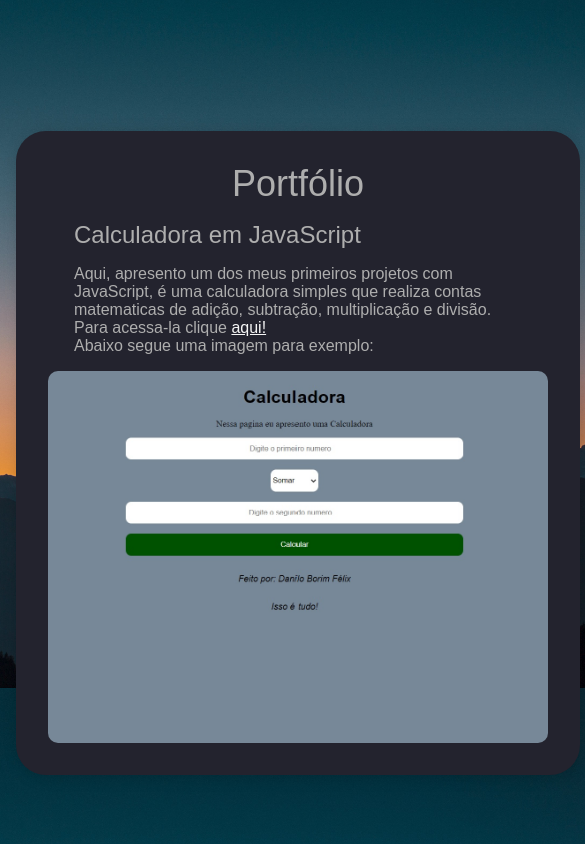
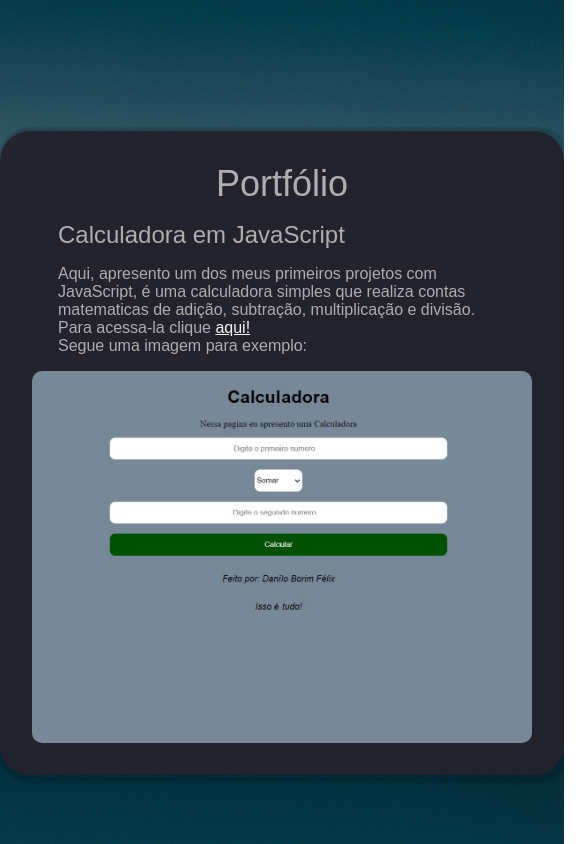
Before and after one commit to DaniloBFS/meu-portfolio, a plain HTML site: page index.html in a window 390 px wide. Shown: the part 1000-1844 px from the top of the page, 585 px wide, since content can reach past the window. Drawn offline with Linux system fonts and the light colour scheme.

Commit message:
atualização

```diff
--- a/index.html
+++ b/index.html
@@ -10,7 +10,8 @@
     </head>
 
     <body>
-        <div class="container">
+        <main class="principal">
+            <section class="container">
                 <div class="profile box">
                     <img class="perfil" src="pics/camisa_xadrez.jpg" alt="Danilo">
                     <h1 class="title">Danilo Borim</h1>
@@ -21,7 +22,7 @@
                         <li><a href="https://www.instagram.com/danilobf35/"><img class="icon" src="pics/insta_icon.webp" alt="Instagram"></a></li>
                         <li><a href="https://www.linkedin.com/in/dbfs/"><img class="icon" src="pics/linkedin_icon.png" alt="LinkedIn"></a></li>
                     </ul>
-            </div>
+                </section>
 
                     <div class="portfolio box">
                         <h1 class="title">Portfólio</h1>
@@ -39,7 +40,7 @@
                                     <p>Aqui, apresento um dos meus primeiros projetos com JavaScript, é uma calculadora simples
                                         que realiza contas matematicas de adição, subtração, multiplicação e divisão. Para acessa-la clique  <a class ="link" href="calculadora.html">aqui!</a>
                                     </p>
-                                <p>Abaixo segue uma imagem para exemplo:</p>
+                                    <p>Segue uma imagem para exemplo:</p>
                                 </div>
                                 <img src="./pics/calcJavaS.jpg" alt="projeto 2">
                             </li>
@@ -49,6 +50,7 @@
                     <p>© 2022 Danilo Borim</p>
                 </footer>
             </div>
+        </main>
     </body>
 
 </html>
--- a/style/style.css
+++ b/style/style.css
@@ -39,13 +39,14 @@ body{
     margin: 0 auto;
 }
 
+
 .box {
     background: #23232e;
     padding: 4rem; /*expande minha div*/
-    box-shadow: 2px 2px 16px rgba(0, 0, 0, 0.16); /*cria a sombra por trás da div*/
+    box-shadow: 2px 2px 2px 6px rgba(0, 0, 0, 0.16); /*cria a sombra por trás da div*/
     border-radius: 50px;
     text-align: center;
-    margin-top: 8rem;
+    margin-top: 6rem;
 }
 
 .perfil{
@@ -123,13 +124,19 @@ img{
     color:whitesmoke;
 }
 
-@media (max-width: 1000px) {
-    .box {
+@media (max-width: 600px) {
+    .profile {
       padding: 2rem;
       margin-top: 10rem;
       margin-bottom: 30rem;
       border-radius: 30px;
     }
+    .portfolio{
+        padding: 2rem;
+        margin-top: 10rem;
+        margin-bottom: 30rem;
+        border-radius: 30px;
+      }
     .box:first-child {
       padding: 3rem;
     }
```
Lines whose indentation alone changed are shown as unchanged.
